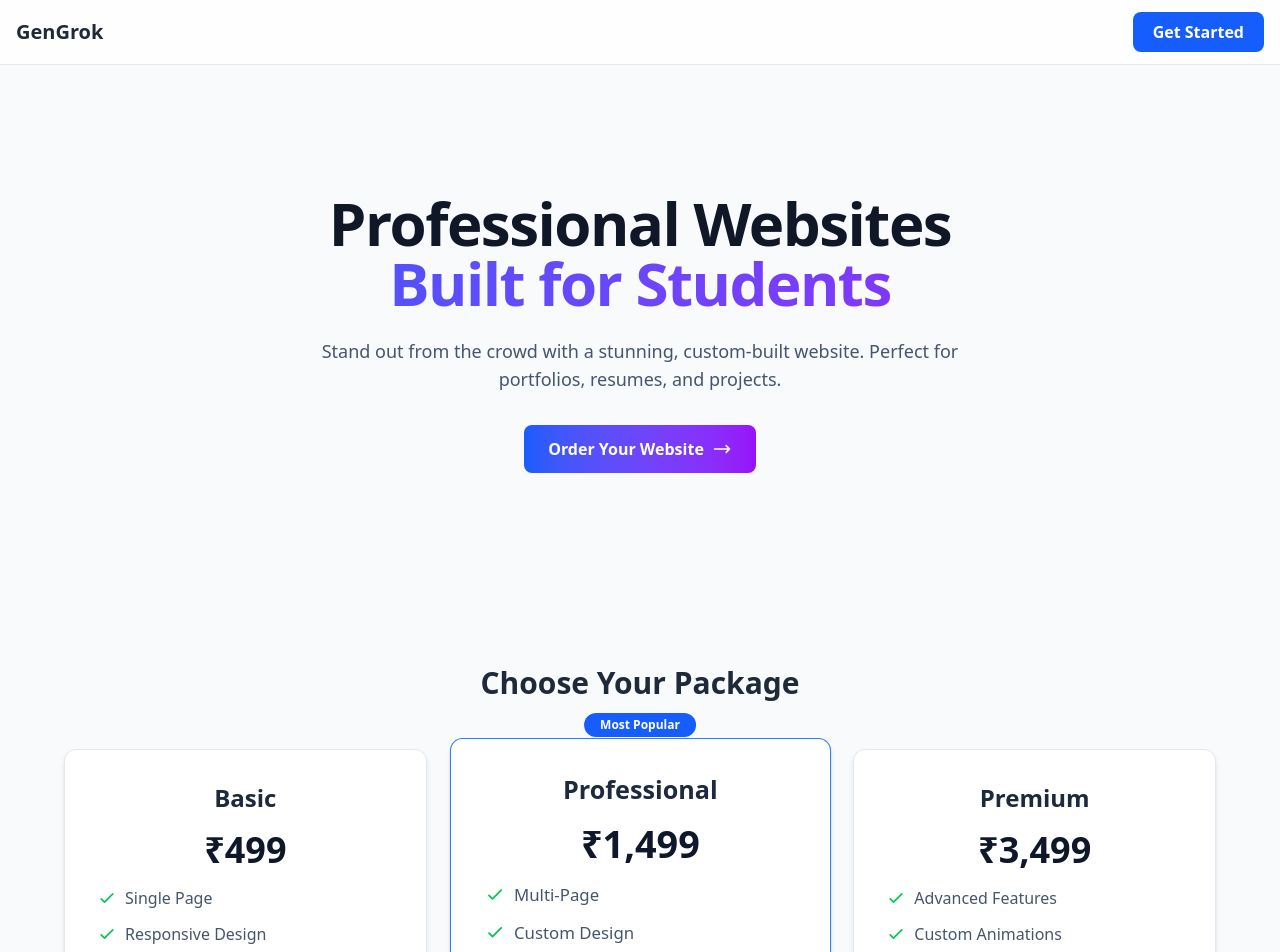
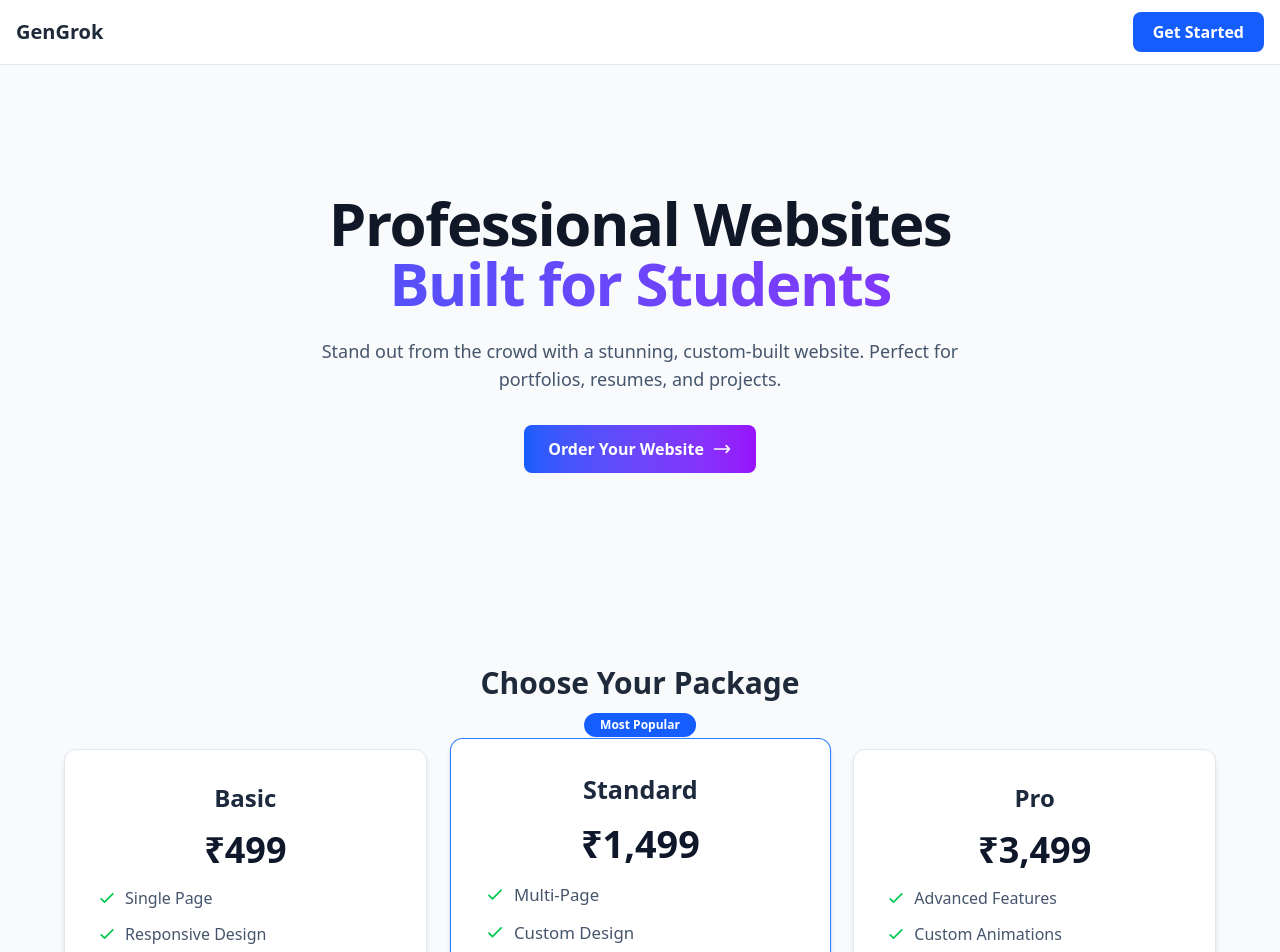
Before and after one commit to balaji5071/web_gengrok, a React (Vite) app in the folder frontend/: page / in a window 1280 px wide. Shown: the top 952 px of the page. Built offline with nearby package versions, Linux system fonts and the light colour scheme; no server answers.

Commit message:
small chanegs

```diff
--- a/frontend/src/components/Header.jsx
+++ b/frontend/src/components/Header.jsx
@@ -1,25 +1,17 @@
-// src/components/Header.jsx
-
 import React from 'react';
 
-// 1. Accept the onGetStartedClick prop
 function Header({ onGetStartedClick }) {
   return (
     <header className="bg-white/80 backdrop-blur-md sticky top-0 z-50 border-b border-slate-200">
       <div className="container mx-auto px-4">
         <div className="flex items-center justify-between h-16">
-          {/* Logo */}
           <div className="flex items-center space-x-2">
-            {/* ... (logo svg code) ... */}
             <span className="text-xl font-bold text-gray-800">GenGrok</span>
           </div>
-
-          {/* Get Started Button */}
           <div>
-            {/* 2. Add the onClick handler */}
             <button
               onClick={onGetStartedClick}
-              className="bg-blue-600 text-white font-semibold py-2 px-5 rounded-lg hover:bg-blue-700 transition-colors duration-300"
+              className="bg-blue-600 text-white font-semibold py-2 px-5 rounded-lg hover:bg-blue-700 transform hover:scale-105 transition-all duration-300" // <-- CHANGED
             >
               Get Started
             </button>
--- a/frontend/src/components/Hero.jsx
+++ b/frontend/src/components/Hero.jsx
@@ -1,6 +1,5 @@
 import React from 'react';
 
-// Change #1: Accept the onOrderClick prop here
 function Hero({ onOrderClick }) {
   return (
     <div className="text-center py-24 sm:py-32">
@@ -14,13 +13,12 @@
         Stand out from the crowd with a stunning, custom-built website. Perfect for portfolios, resumes, and projects.
       </p>
       <div className="mt-8 flex justify-center">
-        {/* Change #2: Add the onClick handler here */}
         <button
           onClick={onOrderClick}
-          className="flex items-center justify-center bg-gradient-to-r from-blue-600 to-purple-600 text-white font-bold py-3 px-6 rounded-lg hover:opacity-90 transition-opacity duration-300"
+          className="flex items-center justify-center bg-gradient-to-r from-blue-600 to-purple-600 text-white font-bold py-3 px-6 rounded-lg hover:shadow-lg transform hover:scale-105 transition-all duration-300" // <-- CHANGED
         >
           Order Your Website
-          <svg className="w-5 h-5 ml-2" fill="none" stroke="currentColor" viewBox="0 0 24 24" xmlns="http://www.w3.org/2000/svg"><path strokeLinecap="round" strokeLinejoin="round" strokeWidth="2" d="M17 8l4 4m0 0l-4 4m4-4H3"></path></svg>
+          <svg className="w-5 h-5 ml-2" fill="none" stroke="currentColor" viewBox="0 0 24 24"><path strokeLinecap="round" strokeLinejoin="round" strokeWidth="2" d="M17 8l4 4m0 0l-4 4m4-4H3"></path></svg>
         </button>
       </div>
     </div>
--- a/frontend/src/components/Packages.jsx
+++ b/frontend/src/components/Packages.jsx
@@ -2,8 +2,9 @@
 
 // A reusable component for each individual pricing card
 const PackageCard = ({ title, price, features, isPopular, offer, onChoosePlanClick }) => {
-    const cardClasses = `bg-white p-8 rounded-xl shadow-md border flex flex-col items-center transition-transform duration-300 ${isPopular ? 'border-blue-500 transform scale-105' : 'border-slate-200'}`;
-    const buttonClasses = `mt-auto font-semibold py-2 px-6 rounded-lg w-full ${isPopular ? 'bg-blue-600 text-white hover:bg-blue-700' : 'bg-slate-200 text-slate-800 hover:bg-slate-300'}`;
+    // --- CHANGED: Added hover effects and tweaked transition for the whole card ---
+    const cardClasses = `bg-white p-8 rounded-xl shadow-md border flex flex-col items-center transition-all duration-300 hover:shadow-xl hover:-translate-y-2 ${isPopular ? 'border-blue-500 transform scale-105' : 'border-slate-200'}`;
+    const buttonClasses = `mt-auto font-semibold py-2 px-6 rounded-lg w-full transition-all duration-300 transform hover:scale-105 ${isPopular ? 'bg-blue-600 text-white hover:bg-blue-700' : 'bg-slate-200 text-slate-800 hover:bg-slate-300'}`;
 
     let discountedPrice = null;
     if (offer) {
@@ -69,8 +70,8 @@
 
     const packageData = [
         { title: 'Basic', price: '499', features: ['Single Page', 'Responsive Design', 'Basic Styling', '3 Day Delivery', 'Contact Form'], isPopular: false },
-        { title: 'Professional', price: '1,499', features: ['Multi-Page', 'Custom Design', 'SEO Optimized', '5 Day Delivery', 'Portfolio Gallery', 'Contact Form'], isPopular: true },
-        { title: 'Premium', price: '3,499', features: ['Advanced Features', 'Custom Animations', 'Blog Integration', '7 Day Delivery', 'Admin Panel', 'Priority Support'], isPopular: false },
+        { title: 'Standard', price: '1,499', features: ['Multi-Page', 'Custom Design', 'SEO Optimized', '5 Day Delivery', 'Portfolio Gallery', 'Contact Form'], isPopular: true },
+        { title: 'Pro', price: '3,499', features: ['Advanced Features', 'Custom Animations', 'Blog Integration', '7 Day Delivery', 'Admin Panel', 'Priority Support'], isPopular: false },
     ];
 
     return (
--- a/frontend/src/components/ProjectBoard.jsx
+++ b/frontend/src/components/ProjectBoard.jsx
@@ -3,21 +3,17 @@
 // A small component for displaying a single project
 // 1. We update it to accept a 'status' prop
 const ProjectItem = ({ name, type, status }) => {
-
-    // 2. We set the badge text and color based on the status
     const isCompleted = status === 'Completed';
     const badgeText = isCompleted ? 'Completed' : 'In Progress';
-    const badgeColor = isCompleted
-        ? 'bg-purple-100 text-purple-800'
-        : 'bg-blue-100 text-blue-800';
+    const badgeColor = isCompleted ? 'bg-purple-100 text-purple-800' : 'bg-blue-100 text-blue-800';
 
     return (
-        <div className="bg-white p-4 rounded-lg shadow-sm border border-slate-200 flex justify-between items-center">
+        // --- CHANGED: Added hover effects and transition to the wrapper div ---
+        <div className="bg-white p-4 rounded-lg shadow-sm border border-slate-200 flex justify-between items-center transition-all duration-300 hover:shadow-md hover:bg-slate-50 hover:-translate-y-1">
             <div>
                 <p className="font-semibold text-slate-800">{name}</p>
                 <p className="text-sm text-slate-500">{type}</p>
             </div>
-            {/* 3. We use the dynamic text and color here */}
             <span className={`text-xs font-medium py-1 px-2 rounded-full ${badgeColor}`}>
                 {badgeText}
             </span>
```
